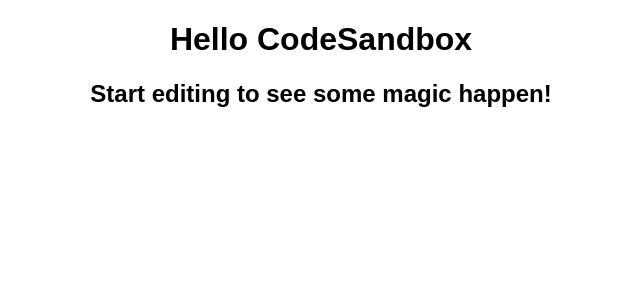
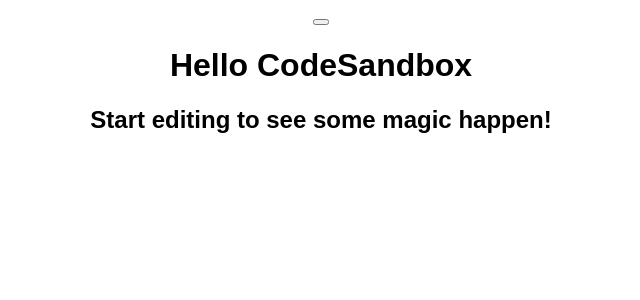
Before and after one commit to TrustDev/react.js-deep-learning, a React (Create React App) app: page / in a window 1280 px wide. Shown: the top 300 px of the page, without its empty margins (319-959 px from the left). Built offline with nearby package versions, Linux system fonts and the light colour scheme.

Commit message:
initial commit

```diff
--- a/src/App.js
+++ b/src/App.js
@@ -1,10 +1,26 @@
 import "./styles.css";
+import React from 'react';
 
 export default function App() {
   return (
     <div className="App">
+      <Toolbar theme="dark" />
       <h1>Hello CodeSandbox</h1>
       <h2>Start editing to see some magic happen!</h2>
     </div>
   );
 }
+
+function Toolbar(props) {
+  return (
+    <div>
+      <ThemedButton theme={props.theme}/>
+    </div>
+  )
+}
+
+class ThemedButton extends React.Component{
+  render() {
+    return <button theme={this.props.theme}/>
+  }
+}
```
